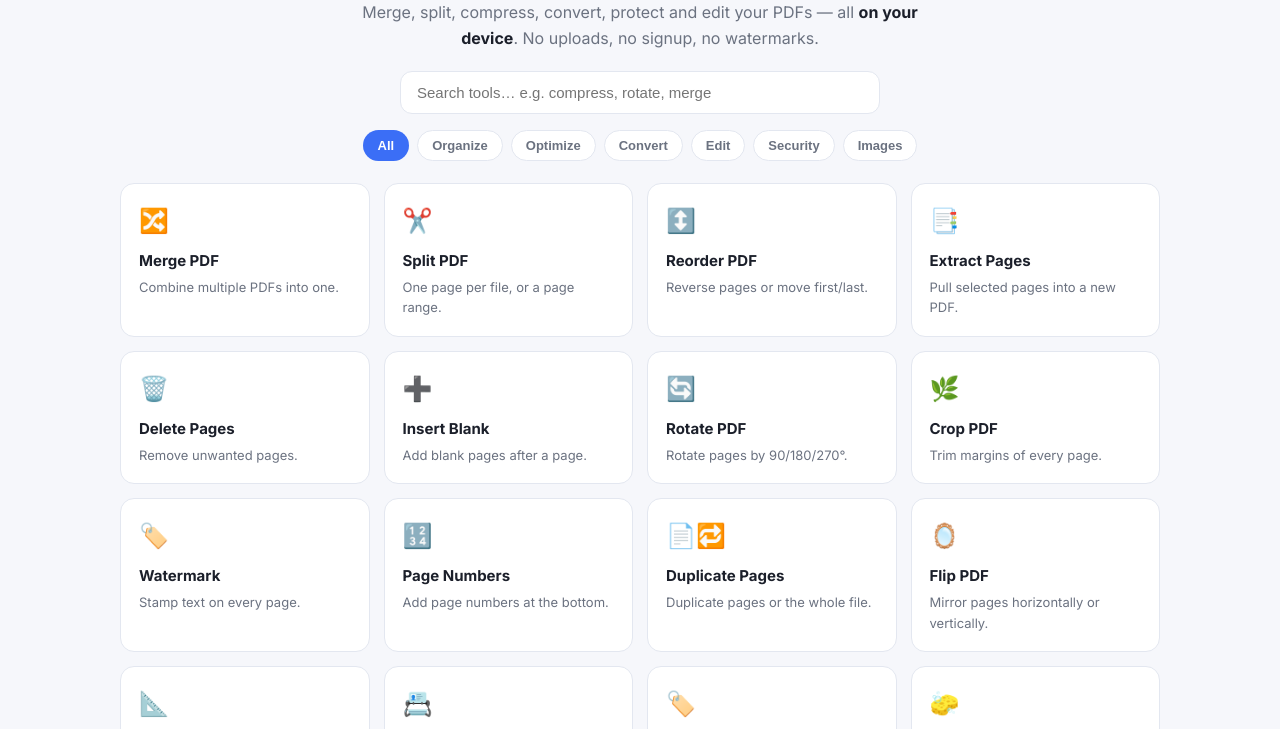
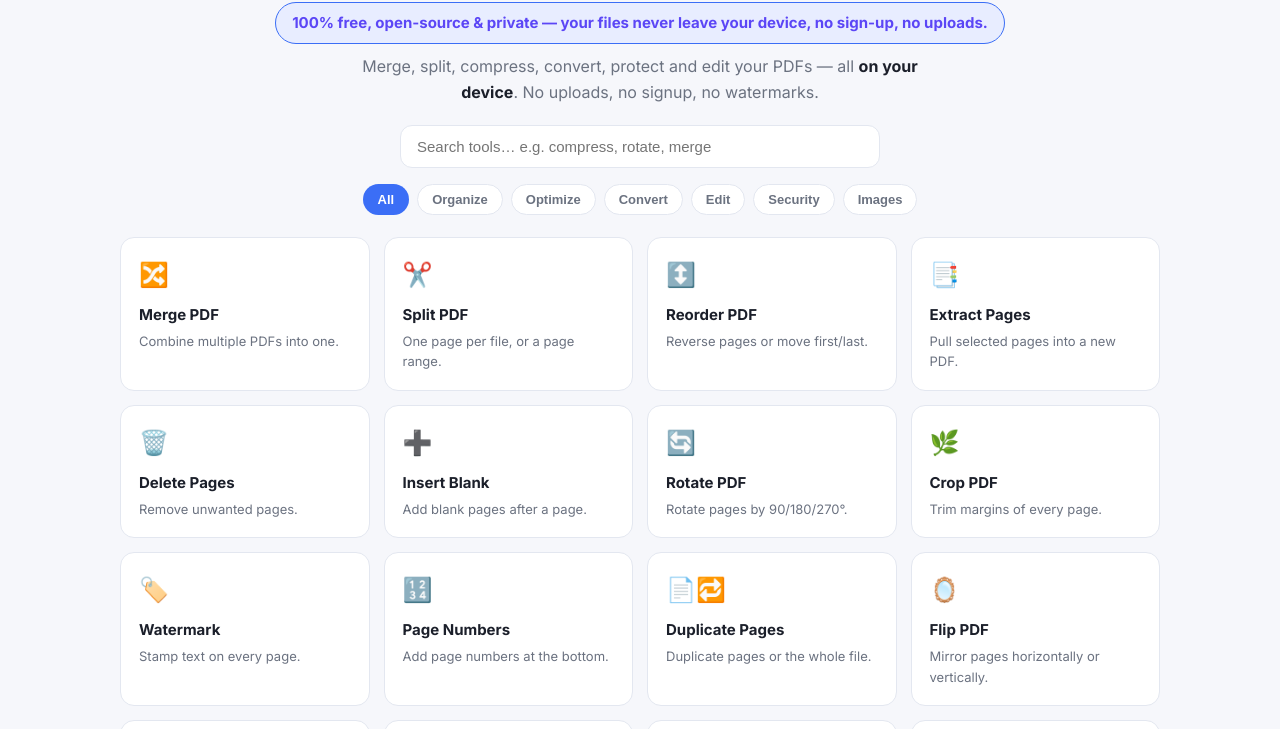
Before and after one commit to mohsinakh/pdf-toolkit, a website built with Vite: page index.html in a window 1280 px wide. Shown: the part 163-892 px from the top of the page. Built offline with nearby package versions, Linux system fonts and the light colour scheme.

Commit message:
Add highlighted USP badge under hero heading

```diff
--- a/index.html
+++ b/index.html
@@ -27,6 +27,7 @@
   <main>
     <section class="hero" id="hero">
       <h1>Every tool you need to work with PDFs</h1>
+      <div class="usp">100% free, open-source &amp; private — your files never leave your device, no sign-up, no uploads.</div>
       <p>Merge, split, compress, convert, protect and edit your PDFs — all <strong>on your device</strong>. No uploads, no signup, no watermarks.</p>
       <input type="search" class="search" id="search" placeholder="Search tools… e.g. compress, rotate, merge" autocomplete="off" />
       <div class="cats" id="cats"></div>
--- a/src/style.css
+++ b/src/style.css
@@ -38,6 +38,11 @@ main { max-width: 1080px; margin: 0 auto; padding: 28px 20px 48px; }
 .hero h1 { font-size: 32px; font-weight: 800; letter-spacing: -0.5px; }
 .hero p { color: var(--muted); max-width: 600px; margin: 10px auto 0; font-size: 16px; }
 .hero strong { color: var(--ink); }
+.usp {
+  display: inline-block; margin: 12px auto 0; background: var(--accent-soft);
+  color: var(--accent2); font-weight: 700; font-size: 15px; padding: 8px 16px;
+  border-radius: 30px; border: 1px solid var(--accent);
+}
 
 .search {
   margin-top: 20px; width: 100%; max-width: 480px; padding: 12px 16px;
```
